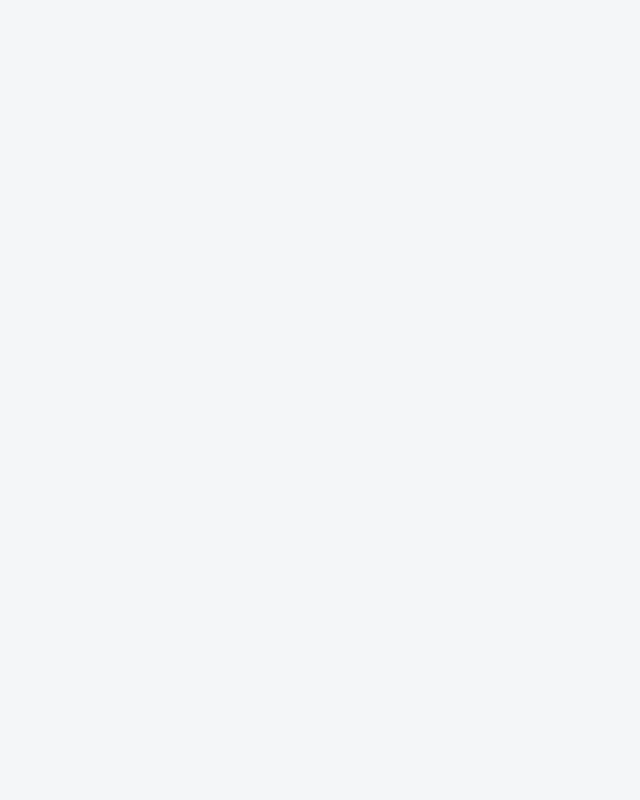
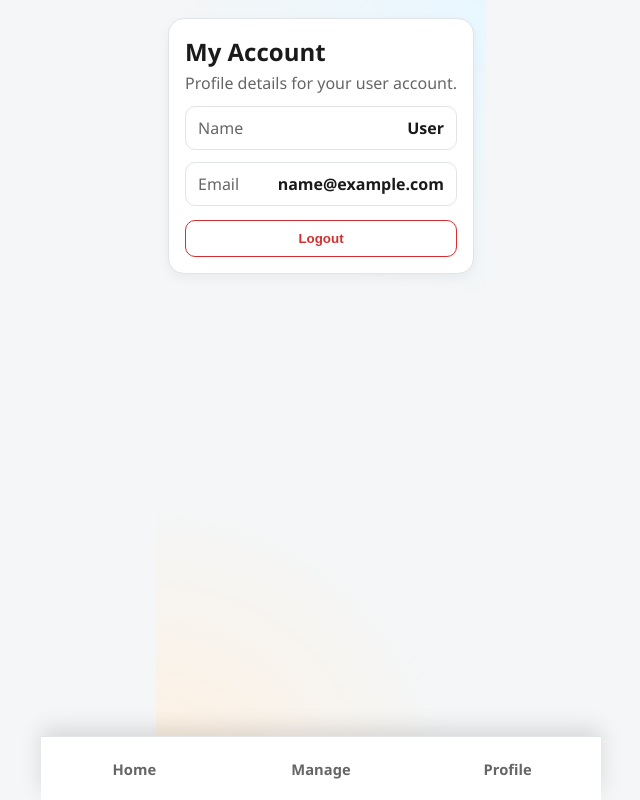
Before and after one commit to aryanshekhada08/Instzom_MERN_Project, a React (Vite) app in the folder frontand/: page /user/account in a window 1280 px wide. Before the commit this address had no page. Shown: the whole page, without its empty margins (319-959 px from the left). Built offline with nearby package versions, Linux system fonts and the light colour scheme; sample sign-in values are in the browser's storage; the HTML template or start-up script is replaced by a standard one.

Commit message:
user can see the account and orders

```diff
--- a/frontand/src/Pages/food-patner/Profile.jsx
+++ b/frontand/src/Pages/food-patner/Profile.jsx
@@ -71,6 +71,18 @@ const Profile = () => {
 
   const closePixel = () => setSelectedVideo(null);
   const getInitials = (name) => (name ? name.charAt(0).toUpperCase() : 'B');
+  const handleLogout = async () => {
+    try {
+      await axios.get('http://localhost:3000/api/auth/foodpartner/logout', {
+        withCredentials: true
+      });
+    } catch (error) {
+      console.error('Logout failed:', error);
+    } finally {
+      localStorage.removeItem('foodPartnerProfile');
+      navigate('/foodpartner/login');
+    }
+  };
 
   return (
     <>
@@ -93,9 +105,14 @@ const Profile = () => {
             </div>
 
             {canEdit && (
-              <button className="edit-profile-btn" onClick={() => navigate('/foodpartner/profile/edit')}>
-                Edit Profile
-              </button>
+              <div className="hero-actions">
+                <button className="edit-profile-btn" onClick={() => navigate('/foodpartner/profile/edit')}>
+                  Edit Profile
+                </button>
+                <button className="logout-btn" onClick={handleLogout}>
+                  Logout
+                </button>
+              </div>
             )}
           </div>
 
--- /dev/null
+++ b/frontand/src/Pages/user/UserAccount.jsx
@@ -0,0 +1,50 @@
+import React from 'react';
+import axios from 'axios';
+import { useNavigate } from 'react-router-dom';
+import MobileFooter from '../../components/MobileFooter';
+import '../../styles/UserPages.css';
+
+function UserAccount() {
+  const navigate = useNavigate();
+  const savedUser = JSON.parse(localStorage.getItem('userProfile') || 'null');
+
+  const handleLogout = async () => {
+    try {
+      await axios.get('http://localhost:3000/api/auth/user/logout', {
+        withCredentials: true
+      });
+    } catch (error) {
+      console.error('User logout failed:', error);
+    } finally {
+      localStorage.removeItem('userProfile');
+      navigate('/user/login');
+    }
+  };
+
+  return (
+    <>
+      <div className="user-page">
+        <div className="user-card">
+          <h2>My Account</h2>
+          <p className="user-subtitle">Profile details for your user account.</p>
+
+          <div className="account-row">
+            <span>Name</span>
+            <strong>{savedUser?.fullName || 'User'}</strong>
+          </div>
+          <div className="account-row">
+            <span>Email</span>
+            <strong>{savedUser?.email || '-'}</strong>
+          </div>
+
+          <button className="user-logout-btn" onClick={handleLogout}>
+            Logout
+          </button>
+        </div>
+      </div>
+      <MobileFooter />
+    </>
+  );
+}
+
+export default UserAccount;
--- /dev/null
+++ b/frontand/src/Pages/user/UserOrders.jsx
@@ -0,0 +1,24 @@
+import React from 'react';
+import MobileFooter from '../../components/MobileFooter';
+import '../../styles/UserPages.css';
+
+function UserOrders() {
+  return (
+    <>
+      <div className="user-page">
+        <div className="user-card">
+          <h2>Your Orders</h2>
+          <p className="user-subtitle">Track your recent and upcoming orders.</p>
+
+          <div className="empty-state">
+            <h3>No orders yet</h3>
+            <p>Your placed orders will appear here.</p>
+          </div>
+        </div>
+      </div>
+      <MobileFooter />
+    </>
+  );
+}
+
+export default UserOrders;
--- a/frontand/src/components/AuthForm.jsx
+++ b/frontand/src/components/AuthForm.jsx
@@ -41,9 +41,11 @@ const AuthForm = ({
       });
       if (response.data.user) {
         localStorage.setItem("userProfile", JSON.stringify(response.data.user));
+        localStorage.removeItem("foodPartnerProfile");
       }
       if (response.data.foodpatner) {
         localStorage.setItem("foodPartnerProfile", JSON.stringify(response.data.foodpatner));
+        localStorage.removeItem("userProfile");
       }
 
       // 2. Success
--- a/frontand/src/components/MobileFooter.jsx
+++ b/frontand/src/components/MobileFooter.jsx
@@ -5,22 +5,57 @@ import '../styles/MobileFooter.css';
 function MobileFooter() {
   const location = useLocation();
   const pathname = location.pathname;
+  const hasPartner = Boolean(localStorage.getItem('foodPartnerProfile'));
+  const hasUser = Boolean(localStorage.getItem('userProfile'));
+  const role = hasPartner ? 'partner' : hasUser ? 'user' : 'guest';
 
   const isHome = pathname === '/';
   const isManage = pathname === '/create-food';
-  const isProfile = pathname.startsWith('/foodpartner/profile') || pathname.startsWith('/profile/');
+  const isPartnerProfile = pathname.startsWith('/foodpartner/profile') || pathname.startsWith('/profile/');
+  const isOrders = pathname === '/user/orders';
+  const isUserAccount = pathname === '/user/account';
+  const isUserLogin = pathname === '/user/login' || pathname === '/user/register';
+  const isPartnerLogin = pathname === '/foodpartner/login' || pathname === '/foodpartner/register';
 
   return (
     <nav className="mobile-footer" aria-label="Bottom navigation">
+      {role === 'partner' ? (
+        <>
           <Link to="/" className={`footer-link ${isHome ? 'active' : ''}`}>
             <span className="footer-label">Home</span>
           </Link>
           <Link to="/create-food" className={`footer-link ${isManage ? 'active' : ''}`}>
             <span className="footer-label">Manage</span>
           </Link>
-      <Link to="/foodpartner/profile" className={`footer-link ${isProfile ? 'active' : ''}`}>
+          <Link to="/foodpartner/profile" className={`footer-link ${isPartnerProfile ? 'active' : ''}`}>
             <span className="footer-label">Profile</span>
           </Link>
+        </>
+      ) : role === 'user' ? (
+        <>
+          <Link to="/" className={`footer-link ${isHome ? 'active' : ''}`}>
+            <span className="footer-label">Home</span>
+          </Link>
+          <Link to="/user/orders" className={`footer-link ${isOrders ? 'active' : ''}`}>
+            <span className="footer-label">Orders</span>
+          </Link>
+          <Link to="/user/account" className={`footer-link ${isUserAccount ? 'active' : ''}`}>
+            <span className="footer-label">Account</span>
+          </Link>
+        </>
+      ) : (
+        <>
+          <Link to="/" className={`footer-link ${isHome ? 'active' : ''}`}>
+            <span className="footer-label">Home</span>
+          </Link>
+          <Link to="/user/login" className={`footer-link ${isUserLogin ? 'active' : ''}`}>
+            <span className="footer-label">User Login</span>
+          </Link>
+          <Link to="/foodpartner/login" className={`footer-link ${isPartnerLogin ? 'active' : ''}`}>
+            <span className="footer-label">Partner Login</span>
+          </Link>
+        </>
+      )}
     </nav>
   );
 }
--- a/frontand/src/routes/AppRoutes.jsx
+++ b/frontand/src/routes/AppRoutes.jsx
@@ -1,64 +1,80 @@
 import React from 'react';
-import { BrowserRouter as Router, Route, Routes, Link } from 'react-router-dom';
+import { BrowserRouter as Router, Navigate, Route, Routes } from 'react-router-dom';
 
-// 1. Import the pages we created
-import UserLogin from '../Pages/UserLogin';       // Go up one folder, then into Pages
-import UserRegister from '../Pages/UserRegister'; // (Make sure you create this file!)
+import UserLogin from '../Pages/UserLogin';
+import UserRegister from '../Pages/UserRegister';
 import PartnerLogin from '../Pages/PartnerLogin';
-import PartnerRegister from '../Pages/PartnerRegister'; //
+import PartnerRegister from '../Pages/PartnerRegister';
 import Home from '../Pages/Gernal/Home';
 import CreateFoodPatner from '../Pages/food-patner/CreateFoodPatner';
 import Profile from '../Pages/food-patner/Profile';
 import EditFoodPartnerProfile from '../Pages/food-patner/EditFoodPartnerProfile';
+import UserOrders from '../Pages/user/UserOrders';
+import UserAccount from '../Pages/user/UserAccount';
 
-// 2. A temporary Home Page so you don't see a blank screen at localhost:5173
-// const Home = () => {
-//   return (
-//     <div style={{ textAlign: 'center', marginTop: '50px' }}>
-//       <h1>Welcome to FoodApp</h1>
-//       <p>Select a portal to enter:</p>
+const UserOnlyRoute = ({ children }) => {
+  const isUser = Boolean(localStorage.getItem('userProfile'));
+  if (!isUser) return <Navigate to="/user/login" replace />;
+  return children;
+};
 
-//       <div style={{ display: 'flex', gap: '20px', justifyContent: 'center', marginTop: '20px' }}>
-//         {/* User Links */}
-//         <div style={{ border: '1px solid #ccc', padding: '20px', borderRadius: '8px' }}>
-//           <h3>For Users</h3>
-//           <div style={{ display: 'flex', flexDirection: 'column', gap: '10px' }}>
-//             <Link to="/user/login">User Login</Link>
-//             <Link to="/user/register">User Register</Link>
-//           </div>
-//         </div>
-
-//         {/* Partner Links */}
-//         <div style={{ border: '1px solid #ccc', padding: '20px', borderRadius: '8px' }}>
-//           <h3>For Restaurant Partners</h3>
-//           <div style={{ display: 'flex', flexDirection: 'column', gap: '10px' }}>
-//             <Link to="/foodpartner/login">Partner Login</Link>
-//             <Link to="/foodpartner/register">Partner Register</Link>
-//           </div>
-//         </div>
-//       </div>
-//     </div>
-//   );
-// };
+const PartnerOnlyRoute = ({ children }) => {
+  const isPartner = Boolean(localStorage.getItem('foodPartnerProfile'));
+  if (!isPartner) return <Navigate to="/foodpartner/login" replace />;
+  return children;
+};
 
 function AppRoutes() {
   return (
     <Router>
       <Routes>
-        {/* LANDING PAGE */}
         <Route path="/" element={<Home />} />
 
-        {/* USER ROUTES */}
         <Route path="/user/login" element={<UserLogin />} />
         <Route path="/user/register" element={<UserRegister />} />
+        <Route
+          path="/user/orders"
+          element={
+            <UserOnlyRoute>
+              <UserOrders />
+            </UserOnlyRoute>
+          }
+        />
+        <Route
+          path="/user/account"
+          element={
+            <UserOnlyRoute>
+              <UserAccount />
+            </UserOnlyRoute>
+          }
+        />
 
-
-        {/* PARTNER ROUTES */}
         <Route path="/foodpartner/login" element={<PartnerLogin />} />
         <Route path="/foodpartner/register" element={<PartnerRegister />} />
-        <Route path="/create-food" element={<CreateFoodPatner />} />
-        <Route path="/foodpartner/profile" element={<Profile />} />
-        <Route path="/foodpartner/profile/edit" element={<EditFoodPartnerProfile />} />
+        <Route
+          path="/create-food"
+          element={
+            <PartnerOnlyRoute>
+              <CreateFoodPatner />
+            </PartnerOnlyRoute>
+          }
+        />
+        <Route
+          path="/foodpartner/profile"
+          element={
+            <PartnerOnlyRoute>
+              <Profile />
+            </PartnerOnlyRoute>
+          }
+        />
+        <Route
+          path="/foodpartner/profile/edit"
+          element={
+            <PartnerOnlyRoute>
+              <EditFoodPartnerProfile />
+            </PartnerOnlyRoute>
+          }
+        />
         <Route path="/profile/:id" element={<Profile />} />
       </Routes>
     </Router>
--- /dev/null
+++ b/frontand/src/styles/UserPages.css
@@ -0,0 +1,74 @@
+.user-page {
+  min-height: 100vh;
+  padding: 18px 12px 92px;
+  background:
+    radial-gradient(circle at top right, #e8f7ff 0%, transparent 35%),
+    radial-gradient(circle at bottom left, #fff0df 0%, transparent 36%),
+    var(--bg-color);
+}
+
+.user-card {
+  width: 100%;
+  max-width: 620px;
+  margin: 0 auto;
+  background: var(--card-bg);
+  border: 1px solid var(--border-color);
+  border-radius: 16px;
+  box-shadow: var(--shadow);
+  padding: 16px;
+}
+
+.user-card h2 {
+  color: var(--text-main);
+}
+
+.user-subtitle {
+  margin-top: 4px;
+  color: var(--text-muted);
+}
+
+.empty-state {
+  margin-top: 14px;
+  border: 1px dashed var(--border-color);
+  border-radius: 12px;
+  padding: 16px;
+}
+
+.empty-state h3 {
+  color: var(--text-main);
+}
+
+.empty-state p {
+  margin-top: 4px;
+  color: var(--text-muted);
+}
+
+.account-row {
+  margin-top: 12px;
+  border: 1px solid var(--border-color);
+  border-radius: 10px;
+  padding: 10px 12px;
+  display: flex;
+  justify-content: space-between;
+  align-items: center;
+}
+
+.account-row span {
+  color: var(--text-muted);
+}
+
+.account-row strong {
+  color: var(--text-main);
+}
+
+.user-logout-btn {
+  margin-top: 14px;
+  width: 100%;
+  border: 1px solid #d32f2f;
+  background: transparent;
+  color: #d32f2f;
+  border-radius: 10px;
+  padding: 10px 12px;
+  font-weight: 600;
+  cursor: pointer;
+}
```
Also changed, not shown: frontand/src/styles/Profile.css (+21 -1 lines), 1 other file (tests, documents, lock files or other folders). Lines whose indentation alone changed are shown as unchanged.
